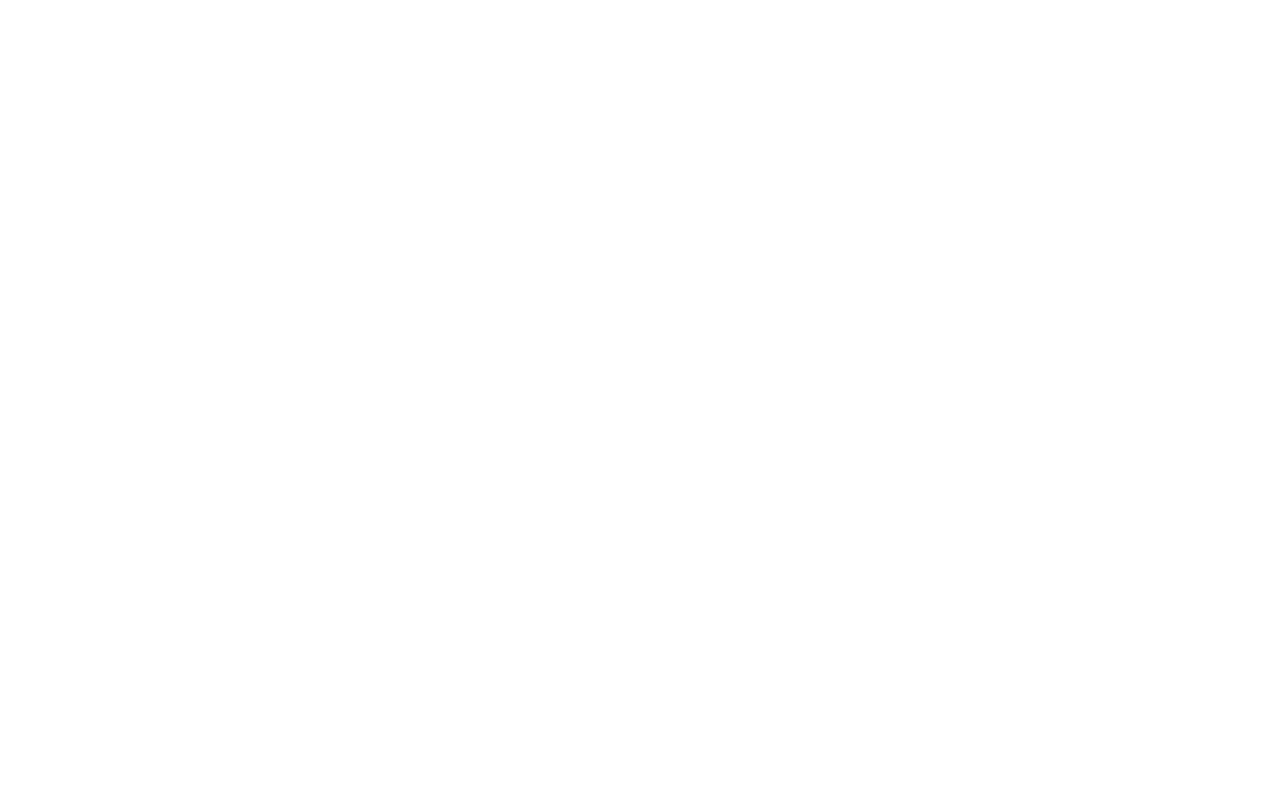
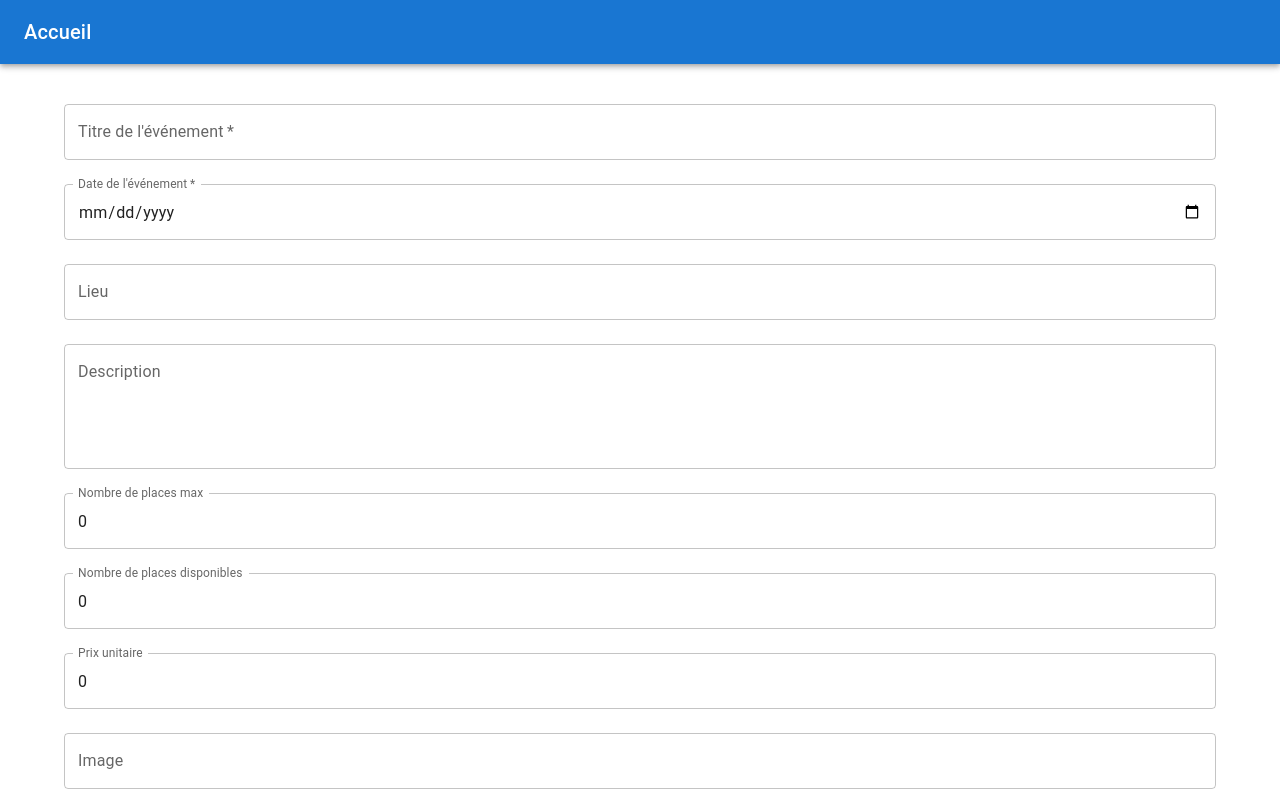
Before and after one commit to khaledyounesfounty/jo2024_front, a React (Create React App) app: page /create-event in a window 1280 px wide. Before the commit this address had no page. Shown: the top 800 px of the page. Built offline with nearby package versions, Linux system fonts and the light colour scheme; sample sign-in values are in the browser's storage.

Commit message:
adding create/delete event

```diff
--- a/package.json
+++ b/package.json
@@ -5,6 +5,7 @@
   "dependencies": {
     "@emotion/react": "^11.11.3",
     "@emotion/styled": "^11.11.0",
+    "@mui/icons-material": "^5.15.15",
     "@mui/material": "^5.15.9",
     "@testing-library/jest-dom": "^5.17.0",
     "@testing-library/react": "^13.4.0",
@@ -13,11 +14,14 @@
     "@types/node": "^16.18.80",
     "@types/react": "^18.2.55",
     "@types/react-dom": "^18.2.19",
+    "autoprefixer": "^10.4.19",
     "axios": "^1.6.7",
+    "postcss": "^8.4.38",
     "react": "^18.2.0",
     "react-dom": "^18.2.0",
     "react-router-dom": "^6.22.0",
     "react-scripts": "^5.0.1",
+    "tailwindcss": "^3.4.3",
     "typescript": "^4.9.5",
     "web-vitals": "^2.1.4"
   },
--- a/src/App.tsx
+++ b/src/App.tsx
@@ -1,5 +1,5 @@
-import React from 'react';
-import { Routes, Route } from 'react-router-dom';
+import React from "react";
+import { Routes, Route } from "react-router-dom";
 import Dashboard from "./components/Dashboard";
 import ProtectedRoute from "./components/ProtectedRoute";
 import Logout from "./components/Logout";
@@ -7,7 +7,8 @@ import RegisterForm from "./components/RegisterForm";
 import LoginForm from "./components/LoginForm";
 import Header from "./components/Header";
 import EventList from "./components/EventList";
-import Layout from './pages/Layout';
+import Layout from "./pages/Layout";
+import EventCreateForm from "./components/EventCreateFrom";
 
 function App() {
   return (
@@ -15,21 +16,29 @@ function App() {
       <Routes>
         <Route path="/" element={<Layout />}>
           <Route path="eventlist" element={<EventList />} />
-                  <Route path="dashboard" element={<Dashboard />} />
-                  {/* Define other routes here */}
-              </Route>
-              <Route path="/login" element={<LoginForm/>} />
-              <Route path="/logout" element={<Logout />} />
-              <Route path="/register" element={<RegisterForm />} />
-              <Route path="/header" element={<Header />} />
           <Route
-                  path="/dashboard"
+            path="dashboard"
             element={
-                      <ProtectedRoute requiredRole={'USER'}>
+              <ProtectedRoute requiredRole={"USER"}>
                 <Dashboard />
               </ProtectedRoute>
             }
           />
+          <Route
+            path="create-event"
+            element={
+              <ProtectedRoute requiredRole={"ADMIN"}>
+                <EventCreateForm />
+              </ProtectedRoute>
+            }
+          />
+          {/* Define other routes here */}
+        </Route>
+        <Route path="/login" element={<LoginForm />} />
+        <Route path="/logout" element={<Logout />} />
+        <Route path="/register" element={<RegisterForm />} />
+        <Route path="/header" element={<Header />} />
+
         {/* other routes */}
       </Routes>
     </div>
--- /dev/null
+++ b/src/components/EventCreateFrom.tsx
@@ -0,0 +1,191 @@
+// components/EventCreateOrUpdateForm.tsx
+import React, { useState, useEffect } from "react";
+import { Box, TextField, Button } from "@mui/material";
+import { createEvent, updateEvent } from "../services/eventService";
+
+interface EventFormData {
+  id?: string;
+  titre: string;
+  dateEvent: string;
+  lieu: string;
+  description: string;
+  nombreDePlacesMax: number;
+  nombreDePlacesDisponibles: number;
+  isDisponible: boolean;
+  prixUnitaire: number;
+  image: string;
+  categorie: string;
+}
+
+interface EventFormProps {
+  event?: EventFormData; // If this prop is provided, the form is in "edit" mode.
+}
+
+const EventCreateForm: React.FC<EventFormProps> = ({ event }) => {
+  const [eventData, setEventData] = useState<EventFormData>({
+    titre: "",
+    dateEvent: "",
+    lieu: "",
+    description: "",
+    nombreDePlacesMax: 0,
+    nombreDePlacesDisponibles: 0,
+    isDisponible: true,
+    prixUnitaire: 0,
+    image: "",
+    categorie: "",
+  });
+  const [error, setError] = useState("");
+
+  useEffect(() => {
+    if (event) {
+      setEventData(event);
+    }
+  }, [event]);
+
+  const handleChange = (e: React.ChangeEvent<HTMLInputElement>) => {
+    const { name, value, type } = e.target;
+    const finalValue = type === "number" ? Number(value) : value;
+    setEventData({ ...eventData, [name]: finalValue });
+  };
+
+  const handleSubmit = async (e: React.FormEvent) => {
+    e.preventDefault();
+    setError("");
+
+    try {
+      if (event) {
+        await updateEvent(event.id!, eventData); // Assuming updateEvent needs an ID
+      } else {
+        await createEvent(eventData);
+      }
+      setEventData({
+        titre: "",
+        dateEvent: "",
+        lieu: "",
+        description: "",
+        nombreDePlacesMax: 0,
+        nombreDePlacesDisponibles: 0,
+        isDisponible: true,
+        prixUnitaire: 0,
+        image: "",
+        categorie: "",
+      });
+
+    } catch (err: any) {
+      setError(err.message || "Erreur lors de la mise à jour de l'événement");
+    }
+  };
+
+  return (
+    <Box
+      component="form"
+      onSubmit={handleSubmit}
+      noValidate
+      sx={{ mt: 1 }}
+      className="p-4 bg-white rounded-lg shadow-md w-full mx-auto"
+    >
+      <TextField
+        required
+        fullWidth
+        id="titre"
+        label="Titre de l'événement"
+        name="titre"
+        value={eventData.titre}
+        onChange={handleChange}
+        margin="normal"
+      />
+      <TextField
+        required
+        fullWidth
+        id="dateEvent"
+        label="Date de l'événement"
+        name="dateEvent"
+        type="date"
+        value={eventData.dateEvent}
+        onChange={handleChange}
+        InputLabelProps={{ shrink: true }}
+        margin="normal"
+      />
+      <TextField
+        fullWidth
+        id="lieu"
+        label="Lieu"
+        name="lieu"
+        value={eventData.lieu}
+        onChange={handleChange}
+        margin="normal"
+      />
+      <TextField
+        fullWidth
+        id="description"
+        label="Description"
+        name="description"
+        value={eventData.description}
+        onChange={handleChange}
+        margin="normal"
+        multiline
+        rows={4}
+      />
+      <TextField
+        fullWidth
+        id="nombreDePlacesMax"
+        label="Nombre de places max"
+        name="nombreDePlacesMax"
+        type="number"
+        value={eventData.nombreDePlacesMax}
+        onChange={handleChange}
+        margin="normal"
+      />
+      <TextField
+        fullWidth
+        id="nombreDePlacesDisponibles"
+        label="Nombre de places disponibles"
+        name="nombreDePlacesDisponibles"
+        type="number"
+        value={eventData.nombreDePlacesDisponibles}
+        onChange={handleChange}
+        margin="normal"
+      />
+      <TextField
+        fullWidth
+        id="prixUnitaire"
+        label="Prix unitaire"
+        name="prixUnitaire"
+        type="number"
+        value={eventData.prixUnitaire}
+        onChange={handleChange}
+        margin="normal"
+      />
+      <TextField
+        fullWidth
+        id="image"
+        label="Image"
+        name="image"
+        value={eventData.image}
+        onChange={handleChange}
+        margin="normal"
+      />
+      <TextField
+        fullWidth
+        id="categorie"
+        label="Catégorie"
+        name="categorie"
+        value={eventData.categorie}
+        onChange={handleChange}
+        margin="normal"
+      />
+
+      <Button
+        type="submit"
+        variant="contained"
+        color="primary"
+        sx={{ mt: 3, mb: 2 }}
+      >
+        {event ? "Modifier l'événement" : "Créer l'événement"}
+      </Button>
+      {error && <Box sx={{ color: "error.main" }}>{error}</Box>}
+    </Box>
+  );
+};
+
+export default EventCreateForm;
--- a/src/components/EventList.tsx
+++ b/src/components/EventList.tsx
@@ -1,30 +1,41 @@
 // components/EventList.tsx
-import React, { useEffect, useState } from 'react';
-import { getEvents } from '../services/eventService';
-import EventCard from './EventCard';
-
+import React, { useEffect, useState } from "react";
+import { getEvents } from "../services/eventService";
+import EventCard from "./EventCard";
+import { Button } from "@mui/material";
+import { useNavigate } from "react-router-dom";
 const EventList: React.FC = () => {
   const [events, setEvents] = useState([]);
-
+  const navigate = useNavigate();
   useEffect(() => {
     const fetchEvents = async () => {
       try {
         const response = await getEvents();
         setEvents(response.data);
       } catch (error) {
-        console.error('There was an error fetching the events', error);
+        console.error("There was an error fetching the events", error);
       }
     };
 
     fetchEvents();
   }, []);
-
+  const handleEditClick = () => {
+    navigate("/create-event"); // Replace '/create-event' with the path you want to navigate to
+  };
   return (
     <div>
+      <h2 style={{ textAlign: "center" }}>Liste des événements</h2>
+      <Button
+        variant="contained"
+        sx={{ borderRadius: "12px", background: "green", color: "white" }}
+        size="small"
+        onClick={handleEditClick}
+      >
+        Ajouter un événement
+      </Button>
       {events.map((event: any) => (
         <>
-        <h2 style={{textAlign: 'center'}}>Liste des événements</h2>
-        <EventCard key={event.id} event={event} />
+          <EventCard key={event.id} event={event} />
         </>
       ))}
     </div>
--- a/src/components/ProtectedRoute.tsx
+++ b/src/components/ProtectedRoute.tsx
@@ -1,7 +1,6 @@
 import React from 'react';
 import { Navigate } from 'react-router-dom';
 import { hasRole } from '../utils/authUtils';
-import {AuthResponse, User} from "../types/authTypes";
 
 interface ProtectedRouteProps {
     children: React.ReactNode;
@@ -10,7 +9,7 @@ interface ProtectedRouteProps {
 
 const ProtectedRoute: React.FC<ProtectedRouteProps> = ({ children }) => {
     const user = localStorage.getItem('user') ? JSON.parse(localStorage.getItem('user') as string) : null;
-    const requiredRole = user &&  user.role === 'ADMIN' ? 'ADMIN' : 'USER';
+    const requiredRole = user &&  user.role ;
     if (!hasRole(requiredRole)) {
         return <Navigate to="/login" replace />;
     }
--- a/src/index.css
+++ b/src/index.css
@@ -1,3 +1,7 @@
+@import 'tailwindcss/base';
+@import 'tailwindcss/components';
+@import 'tailwindcss/utilities';
+
 body {
   margin: 0;
   font-family: -apple-system, BlinkMacSystemFont, 'Segoe UI', 'Roboto', 'Oxygen',
--- /dev/null
+++ b/tailwind.config.js
@@ -0,0 +1,8 @@
+/** @type {import('tailwindcss').Config} */
+module.exports = {
+  content: [],
+  theme: {
+    extend: {},
+  },
+  plugins: [],
+}
```
Also changed, not shown: src/components/EventCard.tsx (+68 -21 lines), 2 other files (tests, documents, lock files or other folders). Lines whose indentation alone changed are shown as unchanged.
